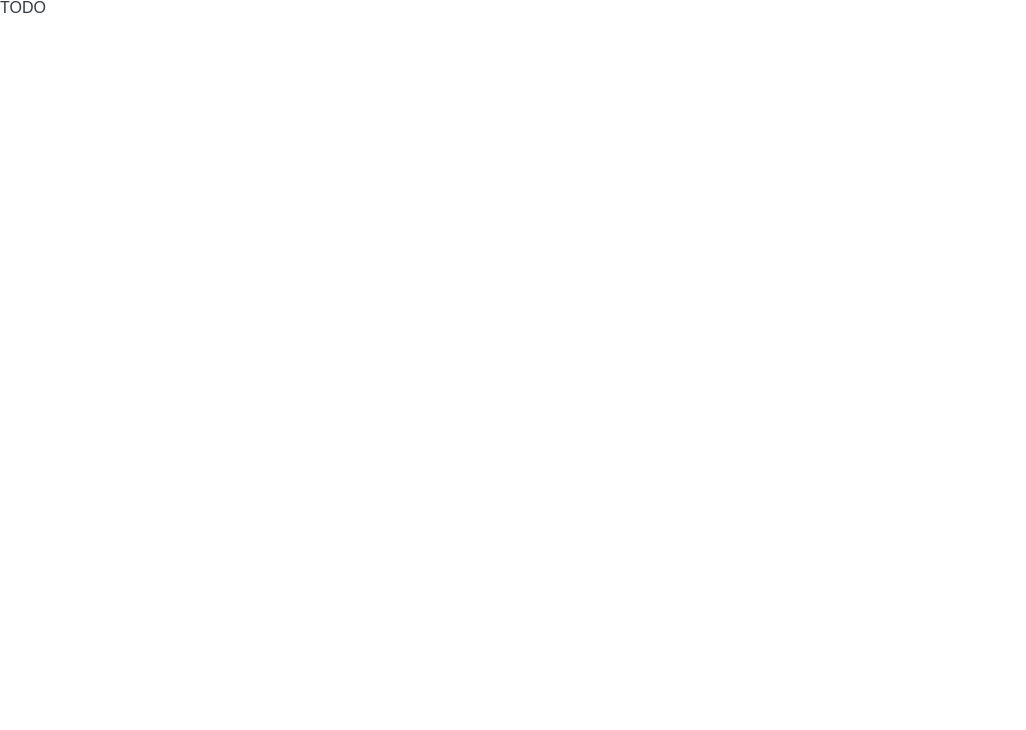
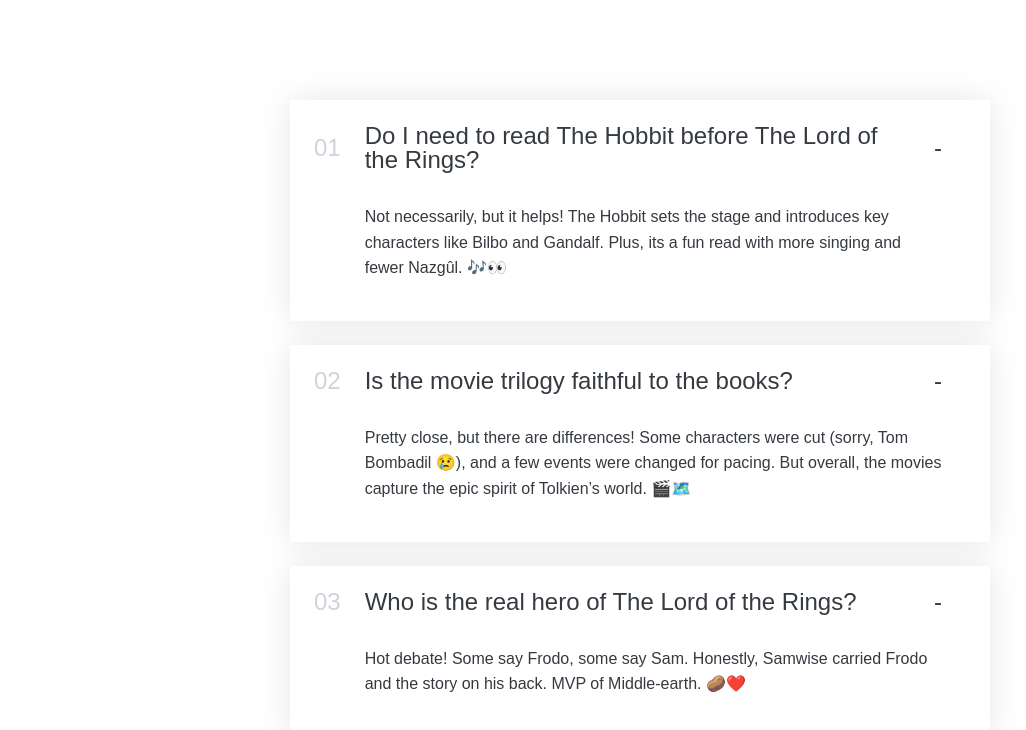
Before and after one commit to UsiTheStorm/react-accordion, a React (Vite) app: page / in a window 1280 px wide. Shown: the top 730 px of the page, without its empty margins (0-1026 px from the left). Built offline with nearby package versions, Linux system fonts and the light colour scheme.

Commit message:
Make static layout

```diff
--- a/src/App.jsx
+++ b/src/App.jsx
@@ -15,14 +15,32 @@ const faqs = [
   },
 ];
 
-export default function App() {
+function AccordionItem({ item: { title, text }, num }) {
   return (
-    <div>
-      <Accordion />
+    <div className="item">
+      <p className="number">{num}</p>
+      <p className="title">{title}</p>
+      <p className="icon">-</p>
+      <div className="content-box">{text}</div>
     </div>
   );
 }
 
-function Accordion() {
-  return <div>TODO</div>;
+function Accordion({ data }) {
+  return (
+    <div className="accordion">
+      {data.map((item, i) => {
+        const idx = i < 9 ? String(i + 1).padStart(2, '0') : i + 1;
+        return <AccordionItem item={item} num={idx} key={i} />;
+      })}
+    </div>
+  );
 }
+
+export default function App() {
+  return (
+    <div>
+      <Accordion data={faqs} />
+    </div>
+  );
+}
```
